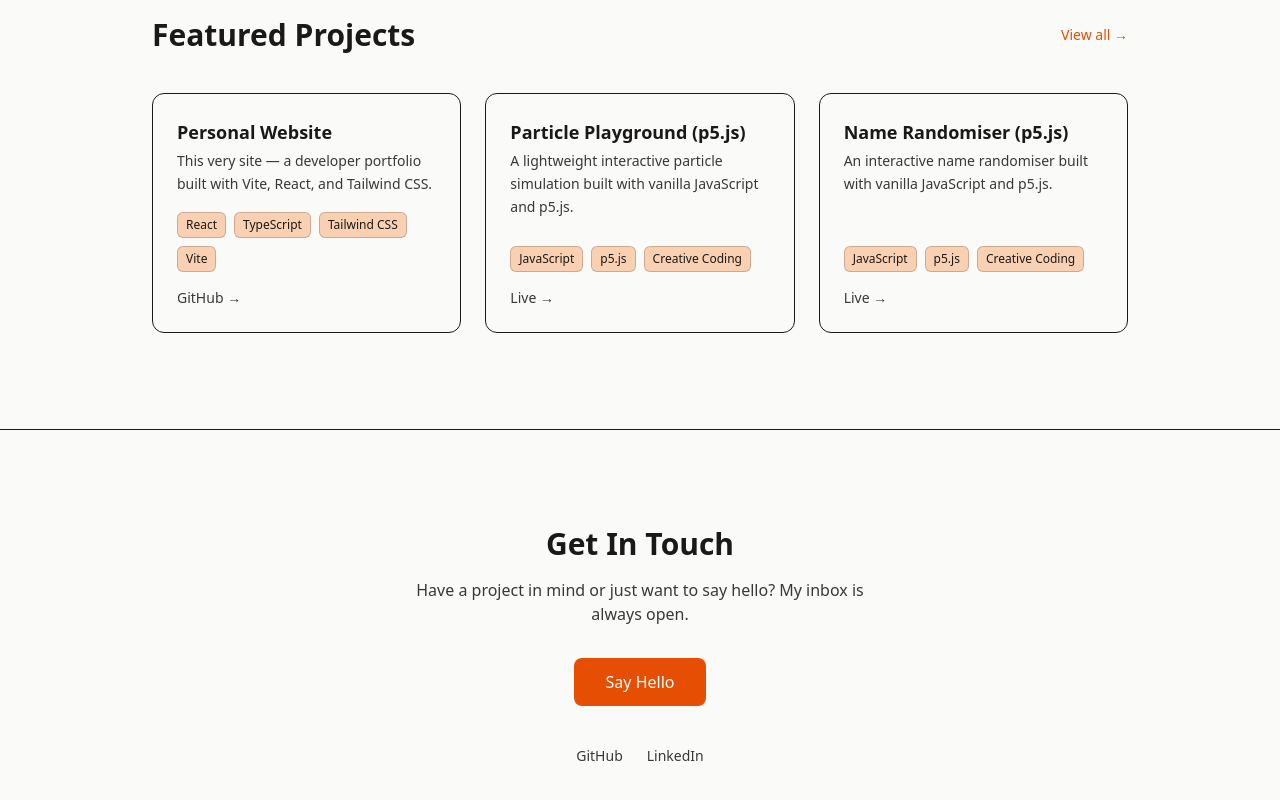
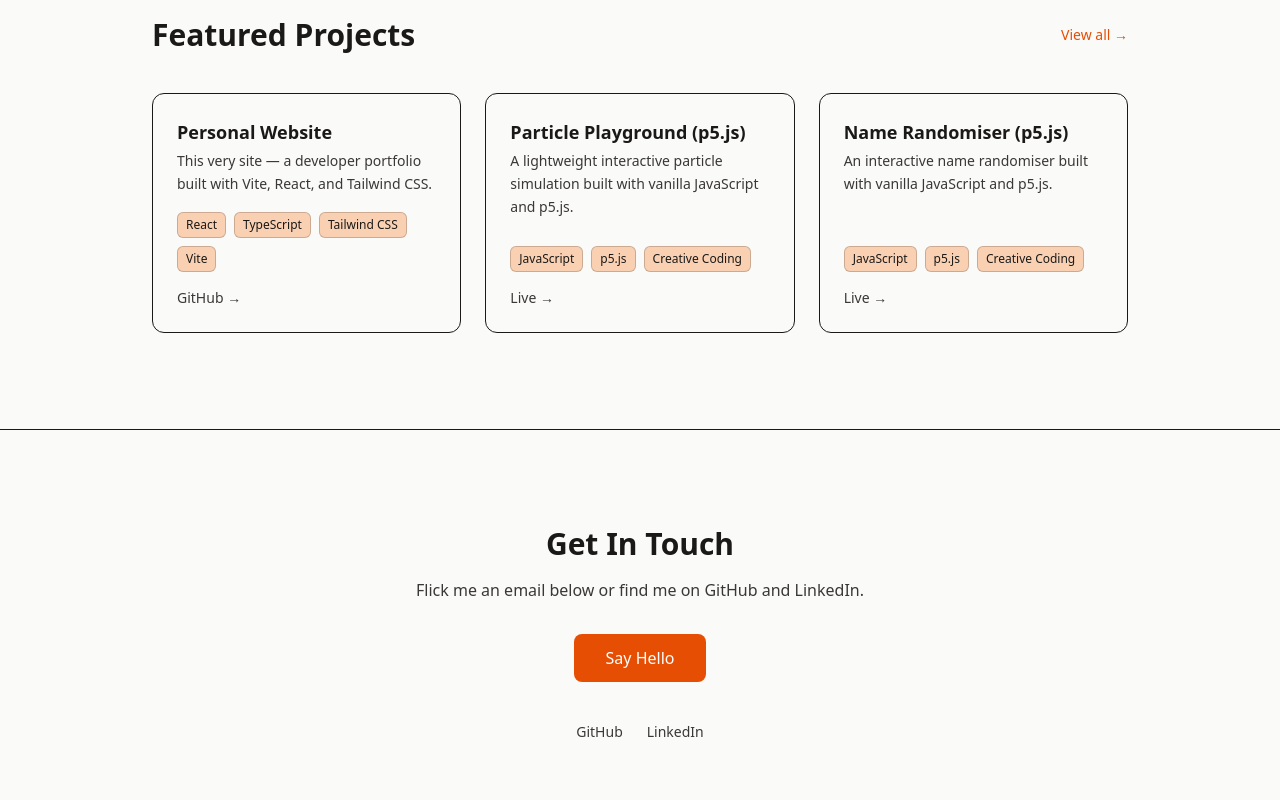
Before and after one commit to will4799/PersonalWebsite, a React (Vite) app: page / in a window 1280 px wide. Shown: the part 880-1680 px from the top of the page. Built offline with nearby package versions, Linux system fonts and the light colour scheme.

Commit message:
-mfeat:changed contact wording in footer

```diff
--- a/src/pages/Home.tsx
+++ b/src/pages/Home.tsx
@@ -89,19 +89,19 @@ export default function Home() {
         <div className="max-w-5xl mx-auto px-6 text-center">
           <h2 className="text-3xl font-bold text-ink mb-4">Get In Touch</h2>
           <p className="text-ink-light max-w-md mx-auto mb-8">
-            Have a project in mind or just want to say hello? My inbox is always open.
+            Flick me an email below or find me on GitHub and LinkedIn.
           </p>
           <a
-            href="mailto:you@example.com"
+            href="mailto:wherewini4799@gmail.com"
             className="inline-block px-8 py-3 bg-accent hover:bg-accent-light text-white rounded-lg font-medium transition-colors"
           >
             Say Hello
           </a>
           <div className="mt-10 flex justify-center gap-6 text-ink-light text-sm">
-            <a href="https://github.com/" target="_blank" rel="noopener noreferrer" className="hover:text-accent transition-colors">
+            <a href="https://github.com/will4799" target="_blank" rel="noopener noreferrer" className="hover:text-accent transition-colors">
               GitHub
             </a>
-            <a href="https://linkedin.com/" target="_blank" rel="noopener noreferrer" className="hover:text-accent transition-colors">
+            <a href="https://linkedin.com/in/william-herewini-59a7ba1b1/" target="_blank" rel="noopener noreferrer" className="hover:text-accent transition-colors">
               LinkedIn
             </a>
           </div>
```
